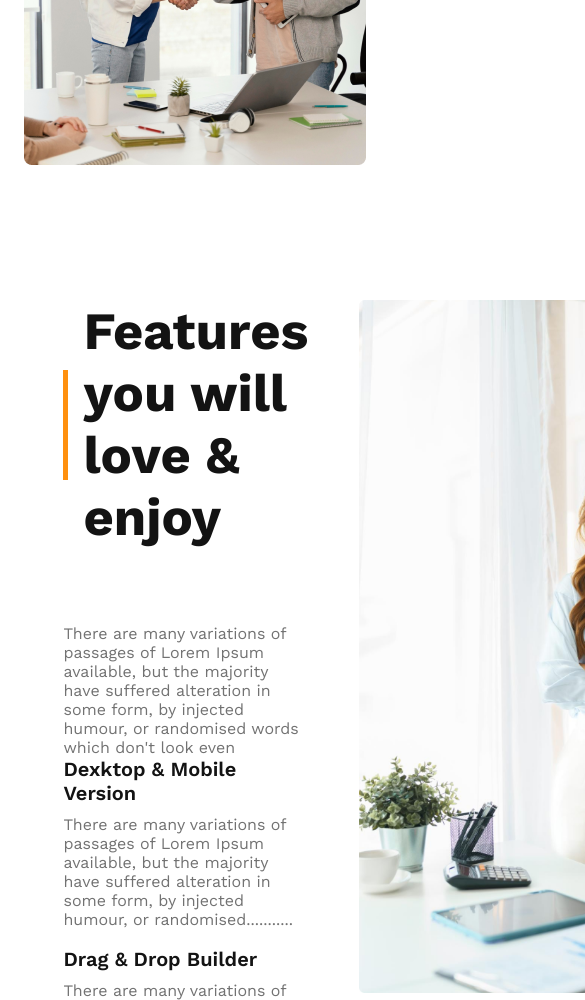
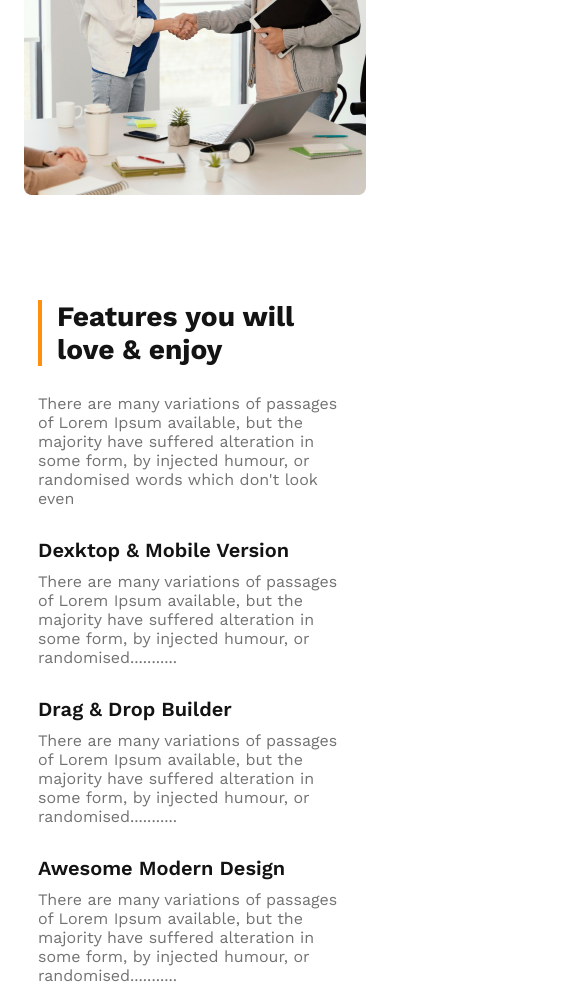
Before and after one commit to Shaon247on/g3-architects-resources, a plain HTML site: page index.html in a window 390 px wide. Shown: the part 2677-3677 px from the top of the page, 585 px wide, since content can reach past the window. Drawn offline with nearby package versions, Linux system fonts and the light colour scheme.

Commit message:
added small device responsiveness to love section

```diff
--- a/index.html
+++ b/index.html
@@ -68,7 +68,6 @@
             <div class="love-section">
                 <div class="love-text-section">
                     <div class="love-title"><h3>Features you will <br> love & enjoy</h3>
-                        <div class="vartical-line"> </div>
                     </div>
                     <p class="love-details">There are many variations of passages of Lorem Ipsum available, but the majority have suffered alteration in some form, by injected humour, or randomised words which don't look even</p>
                     <div class="love-tittle-container">
--- a/style/style.css
+++ b/style/style.css
@@ -175,20 +175,10 @@ nav li {
     font-size: 2.8rem;
     font-weight: 700;
     margin-bottom: 24px;
-    display: flex;
-    flex-direction: row-reverse;
-    align-items: center;
-    gap: 15px;
+    border-left: 4px solid #FF900E;
+    padding-left: 15px;
+
 }
-
-.vartical-line {
-    border: 2px solid #FF900E;
-    background: #FF900E;
-    width: 2px;
-    height: 106px;
-    margin-bottom: 50px;
-}
-
 
 .love-details {
     max-width: 586px;
@@ -349,6 +339,7 @@ nav li {
 
     .feature-section {
         flex-direction: column-reverse;
+        margin-top: 30px;
     }
 
     .feature-image-sections {
@@ -374,12 +365,36 @@ nav li {
     .card-container {
         margin: 0px 10px;
     }
-    .love-section{
 
+    .love-section {
+        flex-direction: column;
+        margin: 20px 20px 30px;
+    }
+    .love-title{
+        font-size: 1.5rem;
+        margin-bottom: 0px;
+    }
+
+    .love-details{
+        margin-bottom: 10px;
+    }
+    .love-image {
+        width: 100%;
+    }
+
+    .love-experience {
+        max-width: 212px;
+        height: 110px;
+        bottom: 0px;
+        left: 0px;
+    }
+    .love-tittle-container{
+        margin-top: 30px;
     }
 }
 
 @media screen and (min-width:576px) and (max-width: 960px) {
+
     /* body{
         width: 912px;
     } */
```
